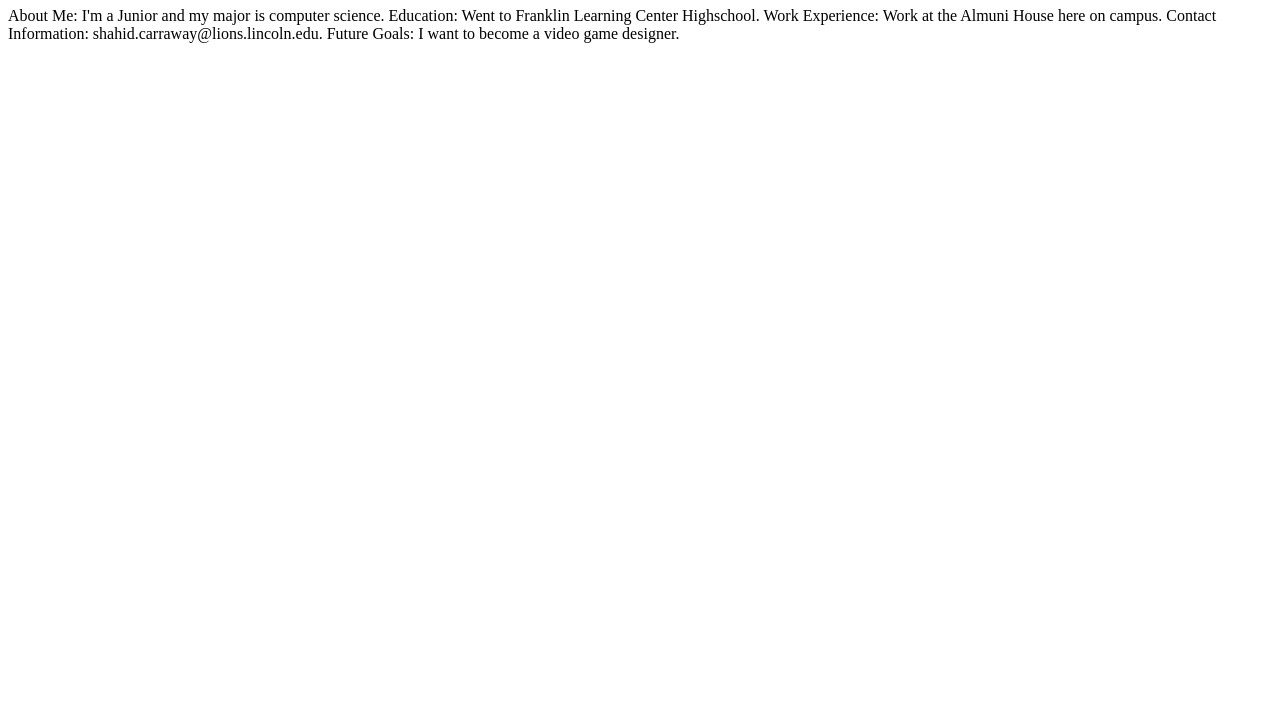
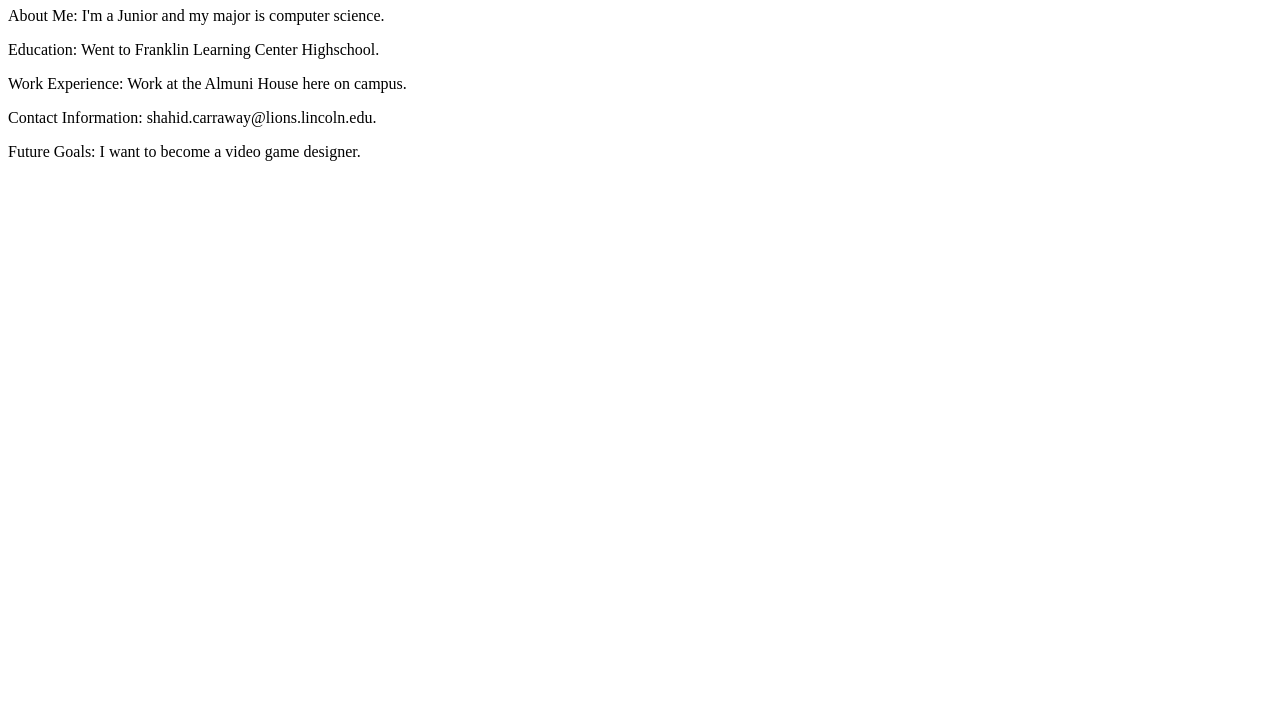
Before and after one commit to shahidcarraway/shahidcarraway.github.io, a plain HTML site: page index.html in a window 1280 px wide. Shown: the part 73-800 px from the top of the page. Drawn offline with Linux system fonts and the light colour scheme.

Commit message:
Update index.html

```diff
--- a/index.html
+++ b/index.html
@@ -7,10 +7,10 @@
 </head>
 <body>
 <h1>Welcome to My Personal Webpage</h1>
-<p>About Me: I'm a Junior and my major is computer science.
- Education: Went to Franklin Learning Center Highschool.
- Work Experience: Work at the Almuni House here on campus.
- Contact Information: shahid.carraway@lions.lincoln.edu.
- Future Goals: I want to become a video game designer.</p>
+<p>About Me: I'm a Junior and my major is computer science.</p>
+</p>Education: Went to Franklin Learning Center Highschool.</p>
+</p>Work Experience: Work at the Almuni House here on campus.</p>
+</p>Contact Information: shahid.carraway@lions.lincoln.edu.</p>
+</p>Future Goals: I want to become a video game designer.</p>
 </body>
 </html>
```
